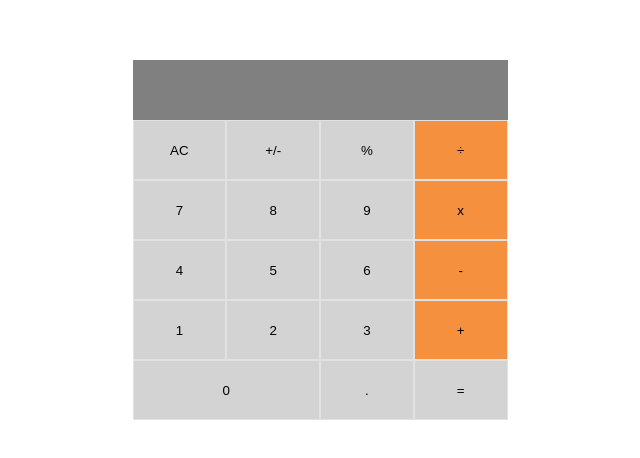
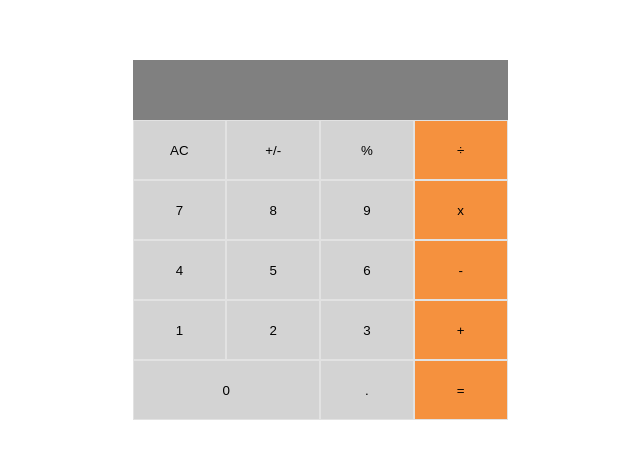
Before and after one commit to portfolio-roy/math-magician, a React (Create React App) app: page / in a window 1280 px wide. Shown: the part 160-618 px from the top of the page, without its empty margins (320-960 px from the left). Built offline with nearby package versions, Linux system fonts and the light colour scheme.

Commit message:
Change button back

```diff
--- a/src/components/Calculator.js
+++ b/src/components/Calculator.js
@@ -45,7 +45,7 @@ class Calculator extends React.Component {
           <button type="button" className="grid-button operator column-4" onClick={this.clickHandle}>+</button>
           <button type="button" className="grid-button number" id="zero" onClick={this.clickHandle}>0</button>
           <button type="button" className="grid-button number" onClick={this.clickHandle}>.</button>
-          <button type="button" className="grid-button operator" onClick={this.clickHandle}>=</button>
+          <button type="button" className="grid-button operator column-4" onClick={this.clickHandle}>=</button>
         </div>
       </div>
     );
```
